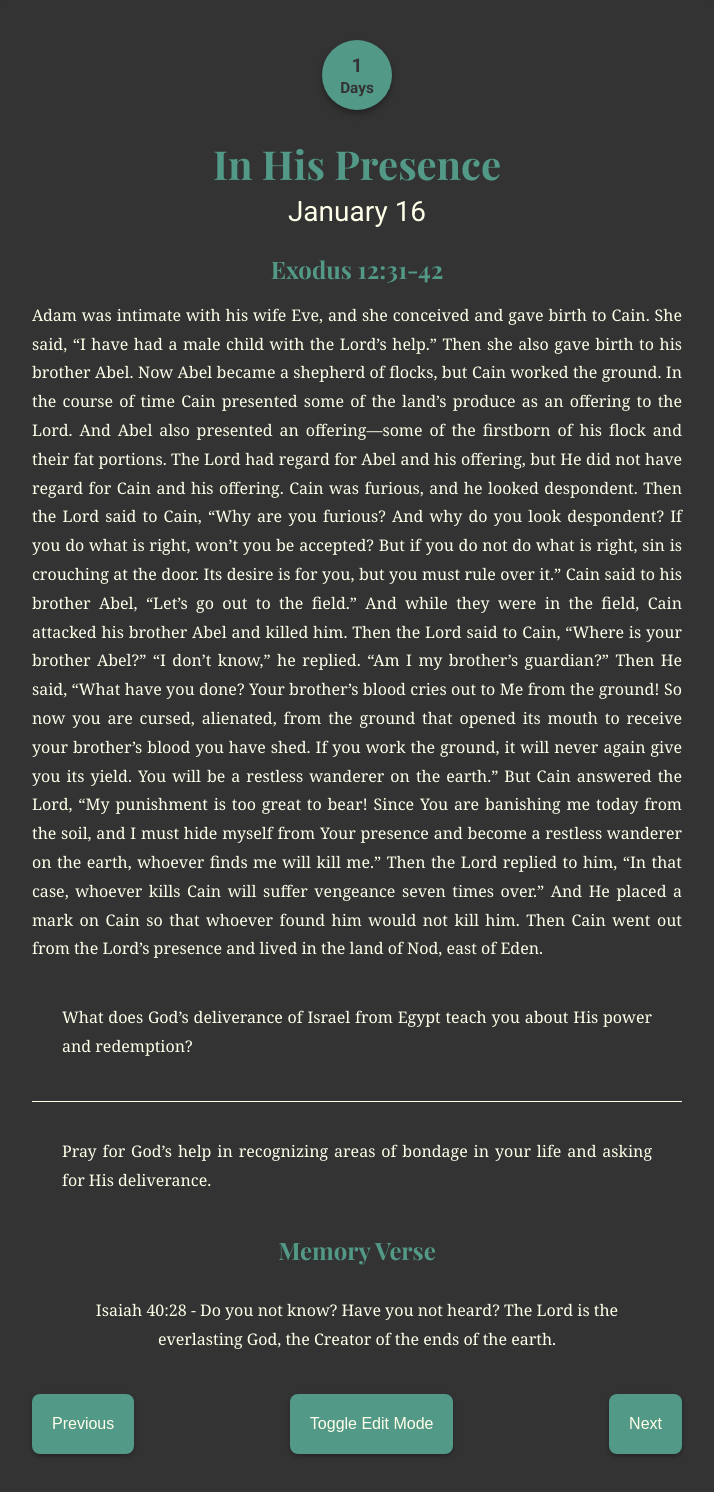
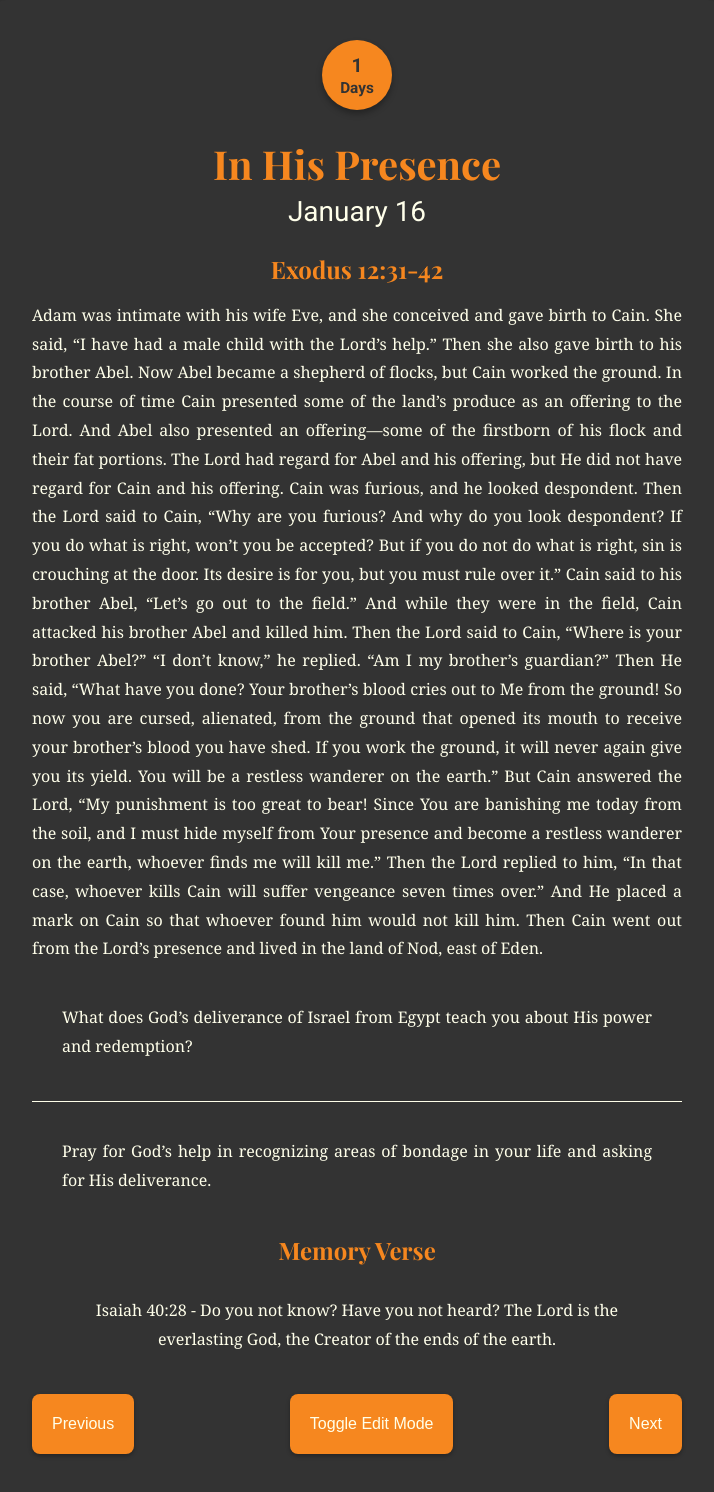
Before and after one commit to ccox0719/tray, a plain HTML site: page public/index.html in a window 1280 px wide. Shown: the whole page, without its empty margins (283-997 px from the left). Drawn offline with nearby package versions, Linux system fonts and the light colour scheme; a web font is replaced by a local one.

Commit message:
Update styles.css

```diff
--- a/public/styles.css
+++ b/public/styles.css
@@ -26,7 +26,7 @@ body {
 h1 {
   font-family: 'Playfair Display', serif;
   font-size: 2.5em;
-  color: #539987;
+  color: #f6871f;
   text-align: center;
   margin-bottom: 5px;
 }
@@ -43,7 +43,7 @@ h1 {
 .content h2, .weekly-memory-verse h2 {
   font-family: 'Playfair Display', serif; /* Matches the title font */
   font-size: 1.5em;
-  color: #539987;
+  color: #f6871f;
   text-align: center;
   margin-bottom: 15px;
 }
@@ -79,13 +79,13 @@ h1 {
 }
 
 .buttons button {
-  background: #539987;
+  background: #f6871f;
   color: #FFFFEA;
   border: none;
   border-radius: 8px;
   padding: 8px 20px; /* Adjusted padding for height */
   font-size: 1em;
-  height: 60px; /* Slightly increased height */
+  height: 60px; /* Slightly f6871f height */
   box-shadow: 0 2px 4px rgba(0, 0, 0, 0.3);
   cursor: pointer;
   transition: transform 0.2s ease, background 0.3s ease;
@@ -111,7 +111,7 @@ h1 {
   width: 70px;
   height: 70px;
   border-radius: 50%; /* Makes it circular */
-  background: #539987; /* Soft green background */
+  background: #f6871f; /* Soft green background */
   color: #333333; /* Dark text for contrast */
   font-size: 1.2em;
   font-weight: bold;
@@ -139,7 +139,7 @@ h1 {
 }
 /* Toggle Button */
 .toggle-button {
-  background: #539987;
+  background: #f6871f;
   color: #FFFFEA;
   border: none;
   border-radius: 8px;
@@ -173,7 +173,7 @@ h1 {
 .prayer-section h2 {
   font-family: 'Playfair Display', serif;
   font-size: 1.5em;
-  color: #539987;
+  color: #f6871f;
   margin-bottom: 15px;
 }
 
@@ -218,7 +218,7 @@ h1 {
   width: auto;
   margin: 10px 0;
   padding: 10px 20px;
-  background: #539987; /* Button background */
+  background: #f6871f; /* Button background */
   color: #FFFFEA; /* Button text */
   border: none;
   border-radius: 5px;
```
